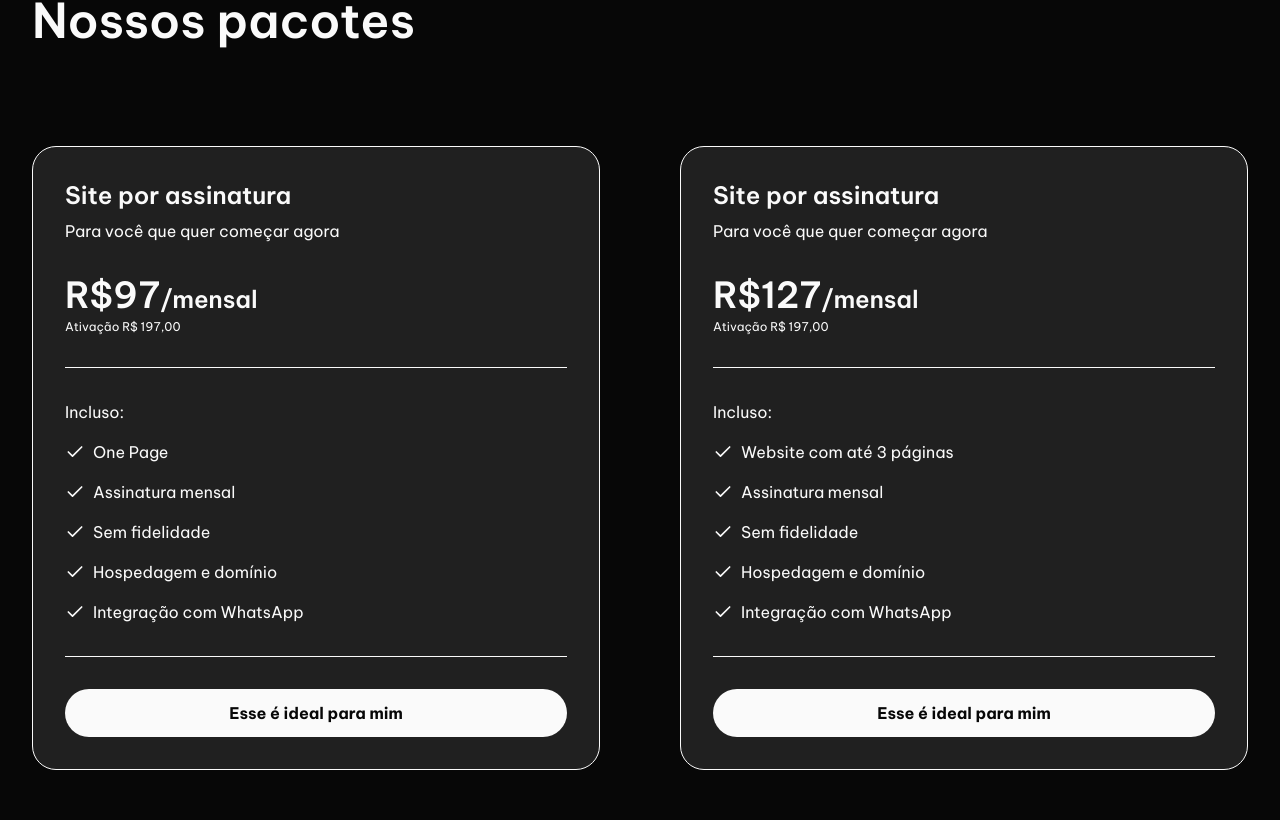
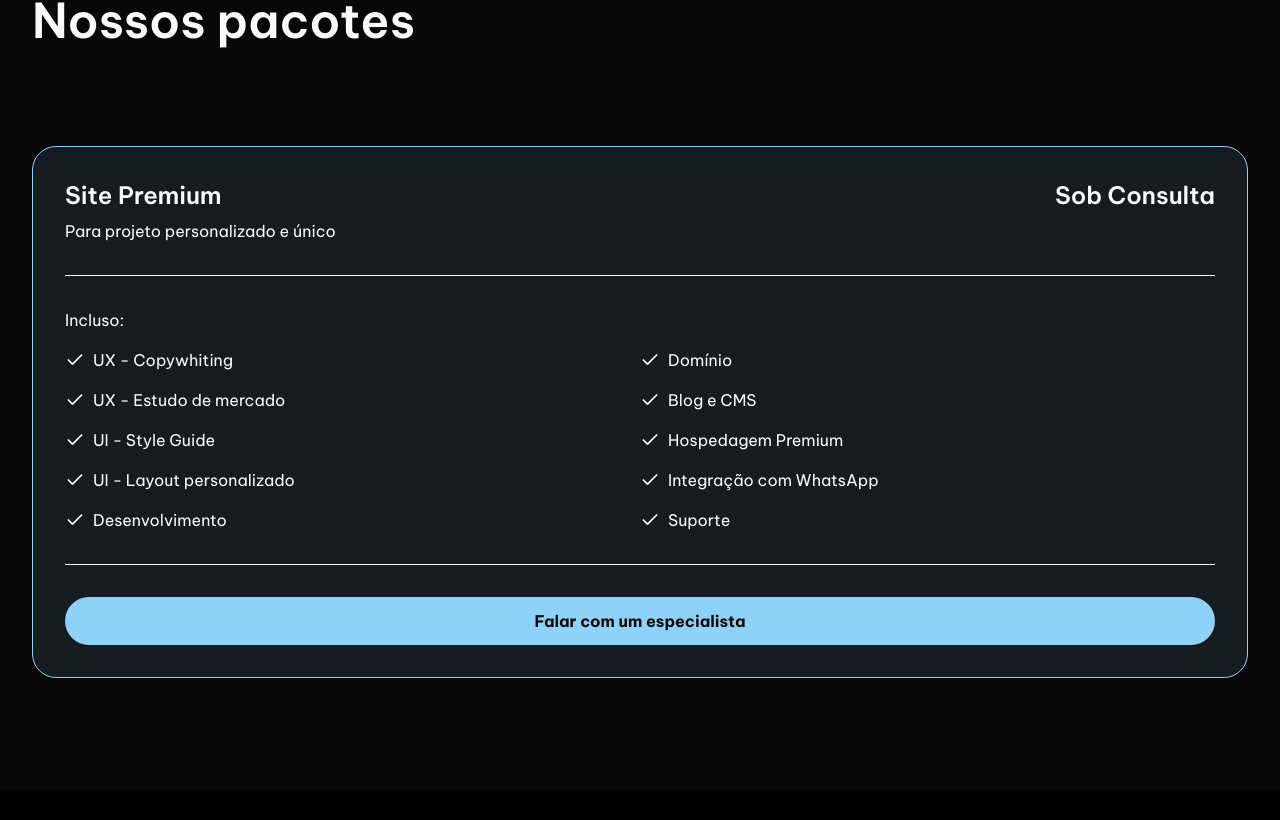
Before and after one commit to lucassamuel94/l20, a Next.js app: page / in a window 1280 px wide. Shown: the part 6420-7240 px from the top of the page. Built offline with nearby package versions, Linux system fonts and the light colour scheme.

Commit message:
hidden CardSitePorAssinatura

```diff
--- a/app/sections/valores.tsx
+++ b/app/sections/valores.tsx
@@ -1,8 +1,8 @@
-import { Button } from "@/components/ui/button"
-import { siteConfig } from "@/config/site"
-import { animations } from "@/styles/animations"
-import { motion } from 'framer-motion'
-import { CheckIcon } from "lucide-react"
+import { Button } from "@/components/ui/button";
+import { siteConfig } from "@/config/site";
+import { animations } from "@/styles/animations";
+import { motion } from 'framer-motion';
+import { CheckIcon } from "lucide-react";
 
 export function Valores() {
   return (
@@ -28,16 +28,16 @@ export function Valores() {
           whileInView={'whileLeft'}
           transition={{ duration: 1, delay: 0.5 }}
           className="space-y-20">
-          <div className="grid grid-cols-1 gap-20 lg:grid-cols-2">
+          {/* <div className="grid grid-cols-1 gap-20 lg:grid-cols-2">
             <CardSitePorAssinatura01 />
             <CardSitePorAssinatura02 />
-          </div>
+          </div> */}
 
           <CardSitePremium />
         </motion.div>
       </motion.div>
     </section>
-  )
+  );
 }
 
 const CardSitePorAssinatura01: React.FC = () => {
@@ -105,8 +105,8 @@ const CardSitePorAssinatura01: React.FC = () => {
         </a>
       </Button>
     </div>
-  )
-}
+  );
+};
 
 
 const CardSitePorAssinatura02: React.FC = () => {
@@ -174,8 +174,8 @@ const CardSitePorAssinatura02: React.FC = () => {
         </a>
       </Button>
     </div>
-  )
-}
+  );
+};
 
 
 const CardSitePremium: React.FC = () => {
@@ -258,5 +258,5 @@ const CardSitePremium: React.FC = () => {
         </a>
       </Button>
     </div>
-  )
-}
+  );
+};
```
